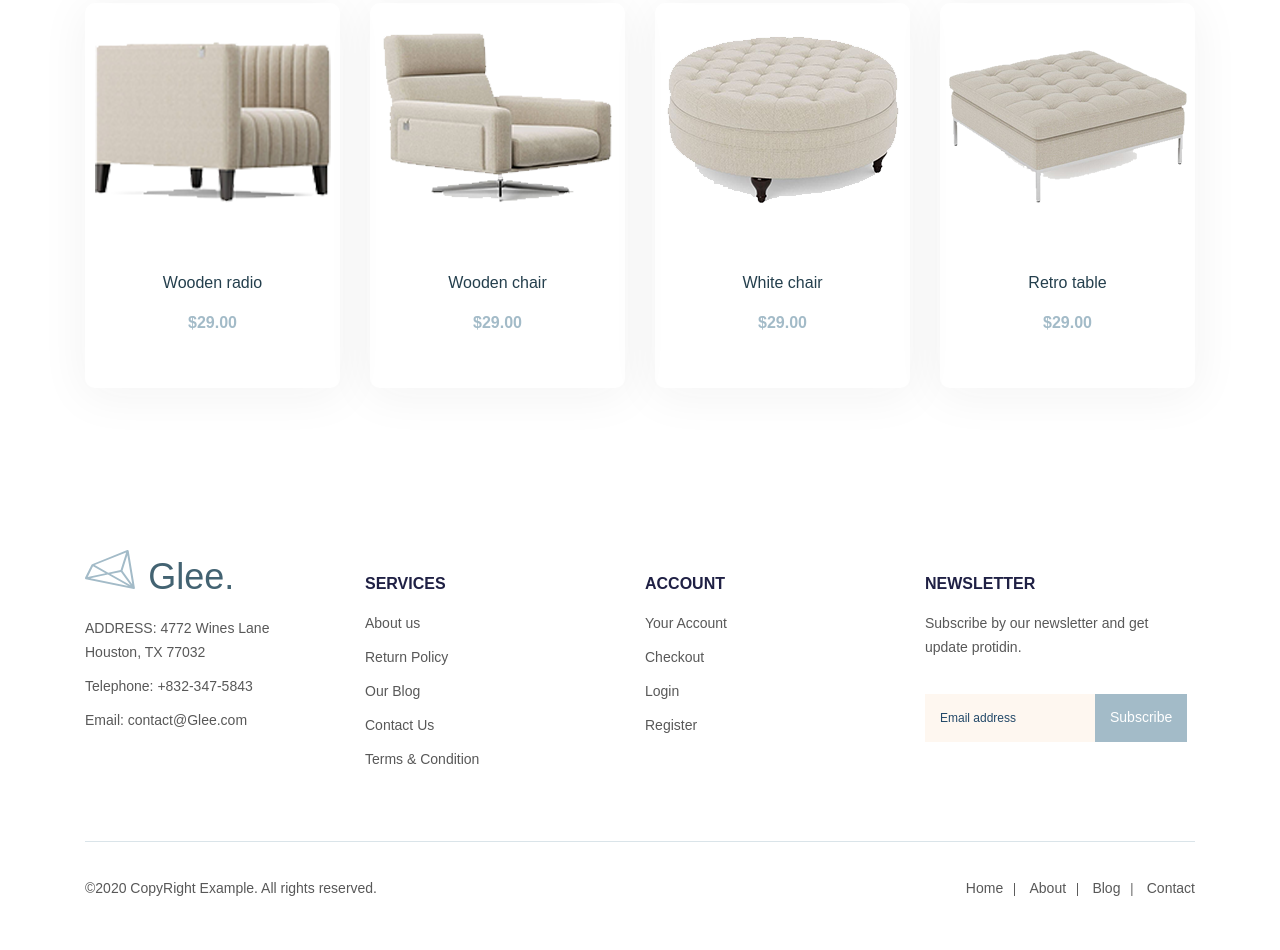
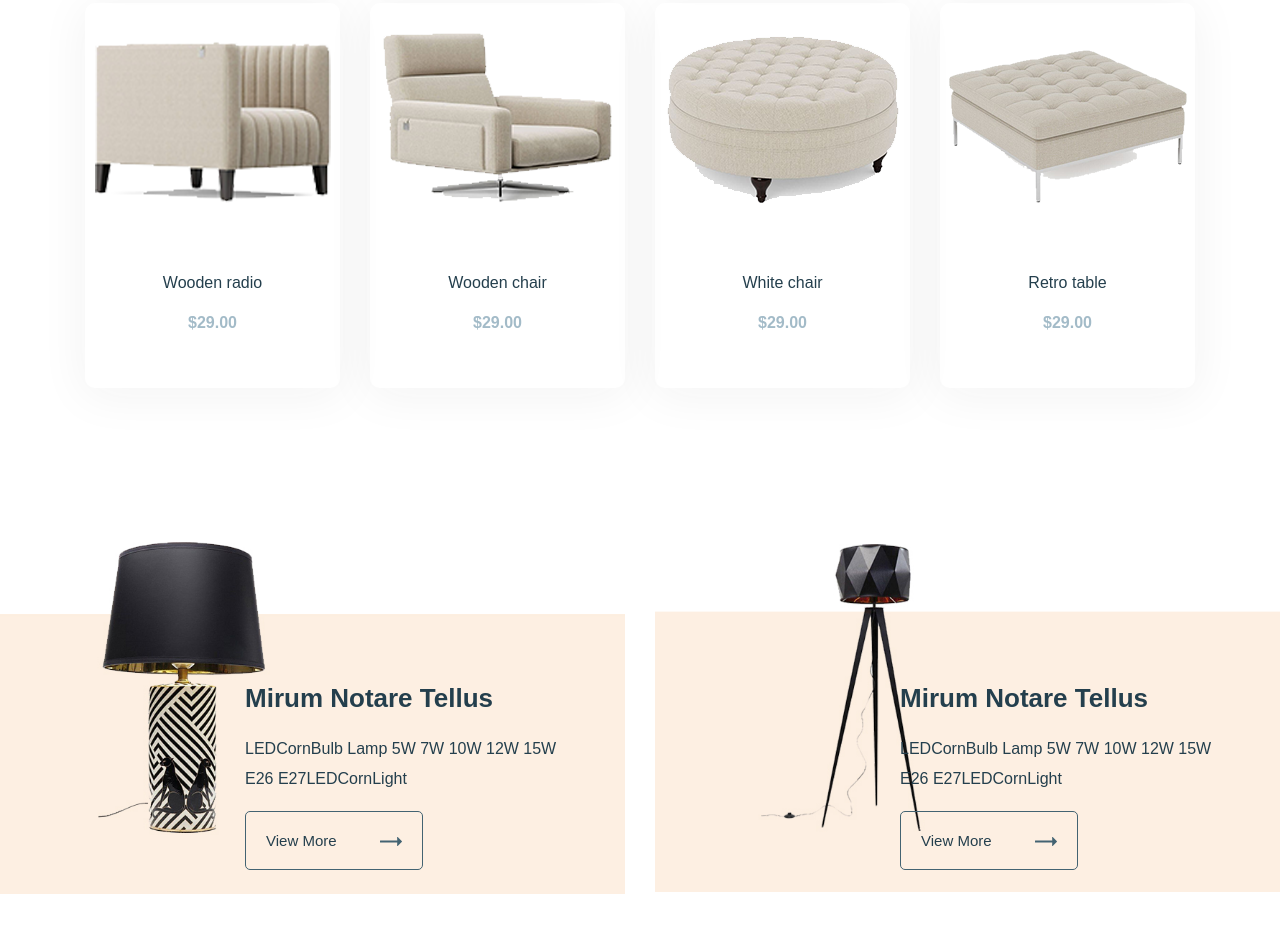
Before and after one commit to neverest1827/glee-maket, a website: page app/index.html in a window 1280 px wide. Shown: the part 1850-2800 px from the top of the page. Drawn offline with nearby package versions, Linux system fonts and the light colour scheme; files that its build step writes are made by us from their sources; files whose address does not match are found by name.

Commit message:
added lamp

```diff
--- a/app/index.html
+++ b/app/index.html
@@ -488,6 +488,38 @@
             </div>
         </div>
     </section>
+    <div class="lamp">
+        <div class="main_container">
+            <div class="lamp__inner">
+                <div class="lamp__item" style="background-image:url(/images/lamp.jpg);">
+                    <div class="lamp__item-content">
+                        <h4 class="lamp__item-title">
+                            Mirum Notare Tellus
+                        </h4>
+                        <p class="lamp__item-text">
+                            LEDCornBulb Lamp 5W 7W 10W 12W 15W E26 E27LEDCornLight
+                        </p>
+                        <a class="lamp__item-link" href="#">
+                            View More
+                        </a>
+                    </div>
+                </div>
+                <div class="lamp__item" style="background-image:url(/images/bra.jpg);">
+                    <div class="lamp__item-content">
+                        <h4 class="lamp__item-title">
+                            Mirum Notare Tellus
+                        </h4>
+                        <p class="lamp__item-text">
+                            LEDCornBulb Lamp 5W 7W 10W 12W 15W E26 E27LEDCornLight
+                        </p>
+                        <a class="lamp__item-link" href="#">
+                            View More
+                        </a>
+                    </div>
+                </div>
+            </div>
+        </div>
+    </div>
 </main>
 <footer class="footer">
     <div class="sub_container">
--- a/app/scss/_global.scss
+++ b/app/scss/_global.scss
@@ -18,7 +18,6 @@ main{
 
 .main_container{
   max-width: 1770px;
-  padding: 0 30px;
   margin: 0 auto;
 
 }
--- a/app/scss/style.scss
+++ b/app/scss/style.scss
@@ -435,7 +435,7 @@
     left: 0;
     right: 0;
     display: flex;
-    justify-content: space-around;
+    justify-content: space-evenly;
     opacity: 0;
     transition: all 0.3s;
   }
@@ -487,5 +487,62 @@
   color: #000;
 }
 
+.lamp{
+  &__inner{
+    display: flex;
+    justify-content: space-between;
+  }
+
+  &__item{
+    display: flex;
+    justify-content: end;
+    align-items: center;
+    height: 490px;
+    width: 100%;
+    max-width: 870px;
+    background-repeat: no-repeat;
+    background-size: contain;
+    background-position: center center;
+    &:last-child{
+    margin-left: 30px;
+    }
+  }
+  &__item-content{
+    margin: 100px 50px 0 0;
+    max-width: 330px;
+  }
+  &__item-title{
+    @extend %dmsans-700;
+    color: $title;
+    font-size: 26px;
+    line-height: 32px;
+    margin-bottom: 20px;
+  }
+  &__item-text{
+    font-size: 16px;
+    line-height: 30px;
+    @extend %rubik-400;
+    color: $title;
+    margin-bottom: 35px;
+  }
+  &__item-link{
+    padding: 20px 85px 20px 20px;
+    position: relative;
+    text-decoration: none;
+    @extend %rubik-500;
+    color: $title;
+    font-size: 15px;
+    border: 1px solid #436372;
+    border-radius: 5px;
+
+    &::after{
+      content: url("../images/arrow-grey.svg") ;
+      position: absolute;
+      margin-left: 43px;
+      top: 17px;
+      right: 20px;
+    }
+  }
+}
 
 @import "media";
```
Also changed, not shown: app/images/arrow-grey.svg (added), app/images/bra.jpg (added), app/images/design/1.jpg (added), app/images/design/2.jpg (added), app/images/design/3.jpg (added), app/images/design/4.jpg (added), app/images/design/5.jpg (added), app/images/design/6.jpg (added), app/images/lamp.jpg (added), app/images/partners/1.png (added), app/images/partners/2.png (added), app/images/partners/3.png (added), app/images/partners/4.png (added), app/images/partners/5.png (added).
